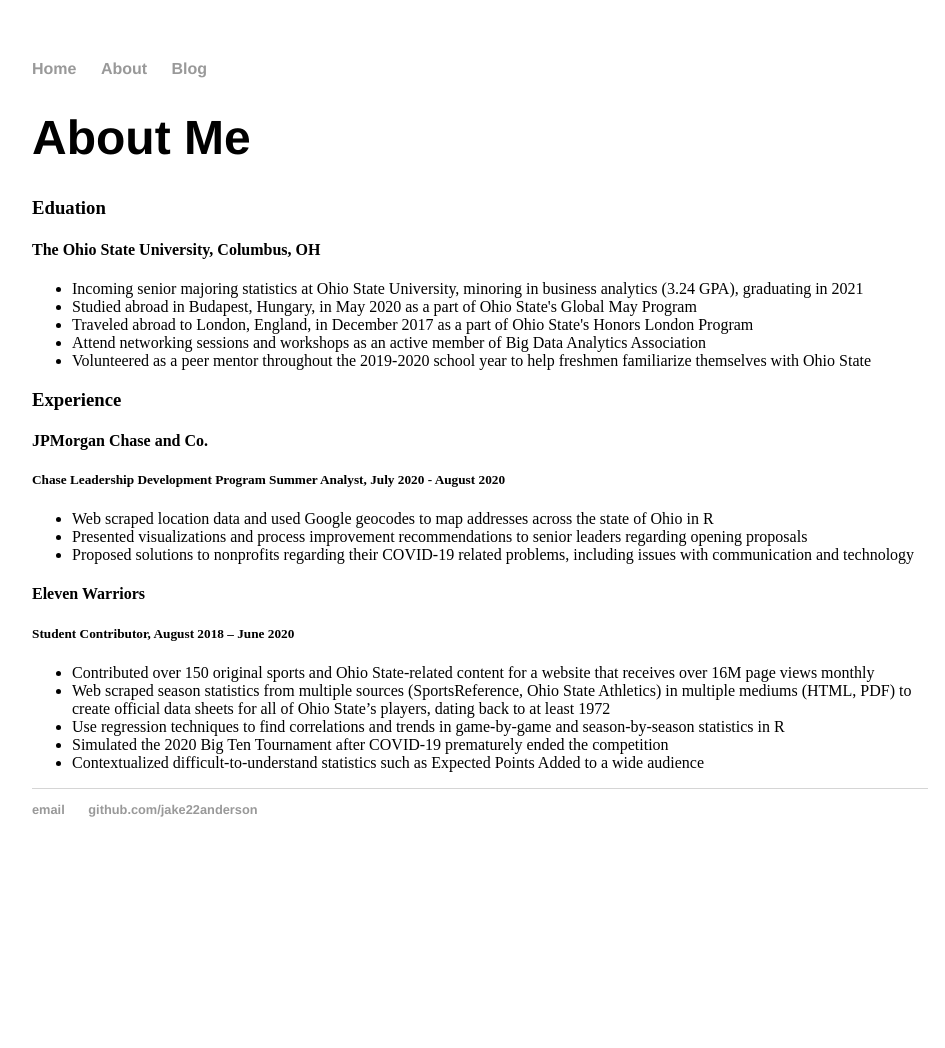
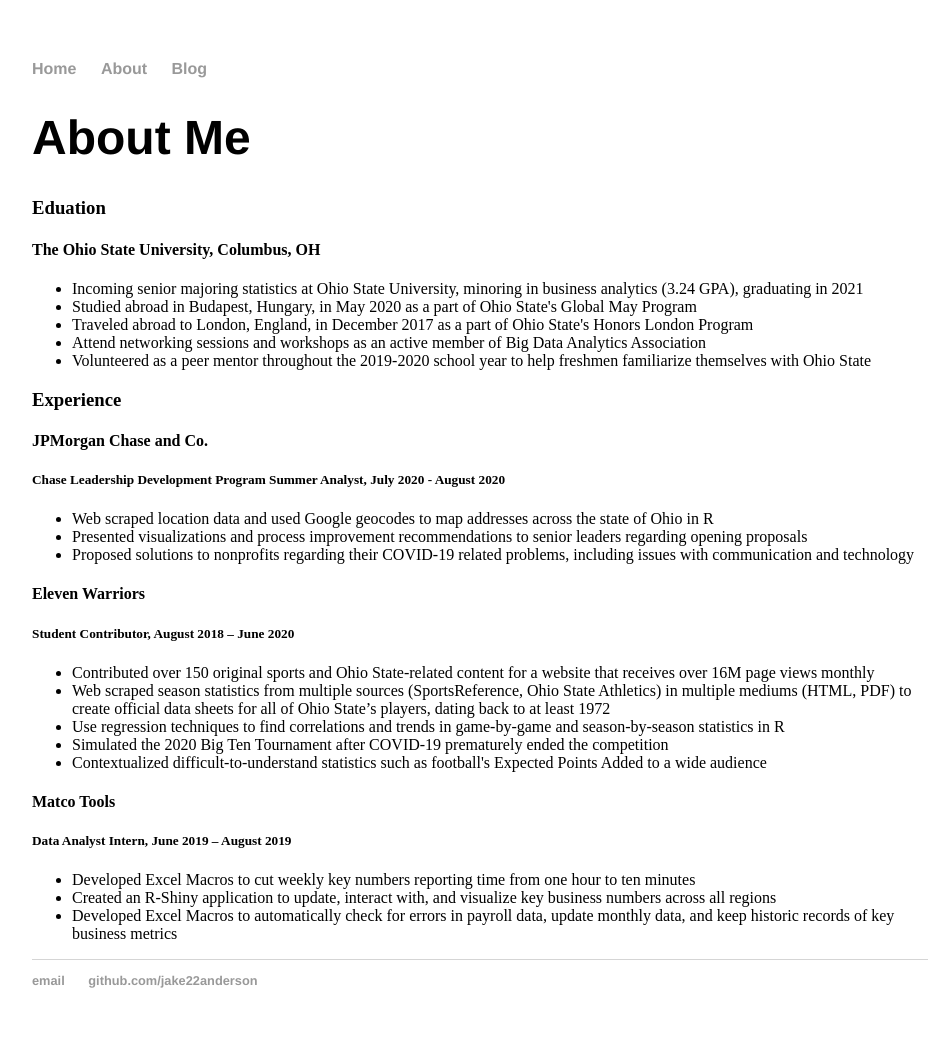
Before and after one commit to mtnartker/mtnartker.github.io, a Jekyll site: the page built from about/index.html, in a window 1280 px wide. Shown: the whole page, without its empty margins (160-1105 px from the left). Built offline with Jekyll 4.4.1, drawn with Linux system fonts in a browser that asks for light colours; before the commit the page ends 900 px from its top, so only the background shows below that.

Commit message:
Update index.html

```diff
--- a/about/index.html
+++ b/about/index.html
@@ -29,5 +29,12 @@
   <li>Web scraped season statistics from multiple sources (SportsReference, Ohio State Athletics) in multiple mediums (HTML, PDF) to create official data sheets for all of Ohio State’s players, dating back to at least 1972</li>
   <li>Use regression techniques to find correlations and trends in game-by-game and season-by-season statistics in R</li>
   <li>Simulated the 2020 Big Ten Tournament after COVID-19 prematurely ended the competition</li>
-  <li>Contextualized difficult-to-understand statistics such as Expected Points Added to a wide audience</li>
+  <li>Contextualized difficult-to-understand statistics such as football's Expected Points Added to a wide audience</li>
 </ul>
+<h4> Matco Tools </h4>
+<h5> Data Analyst Intern, June 2019 – August 2019</h5>
+<ul>
+  <li>Developed Excel Macros to cut weekly key numbers reporting time from one hour to ten minutes</li>
+  <li>Created an R-Shiny application to update, interact with, and visualize key business numbers across all regions</li>
+  <li>Developed Excel Macros to automatically check for errors in payroll data, update monthly data, and keep historic records of key business metrics</li>
+</ul>
```
